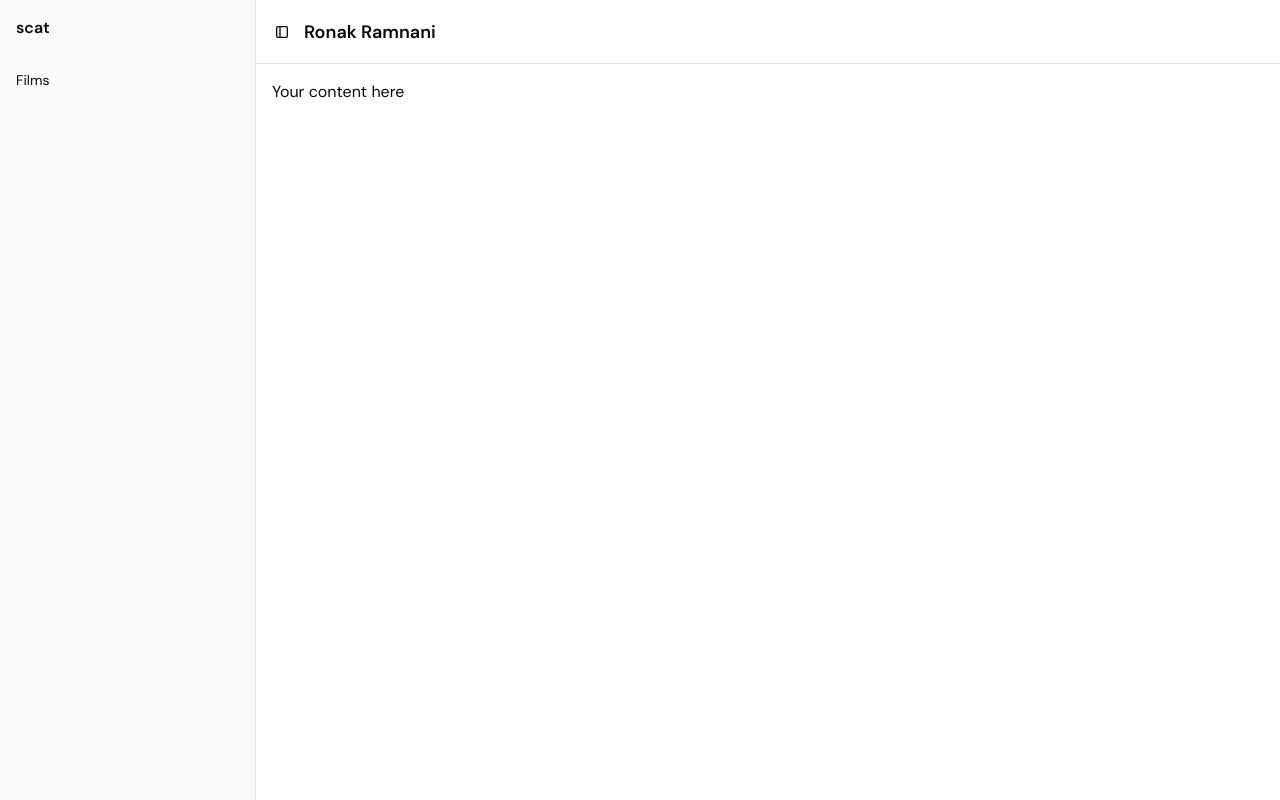
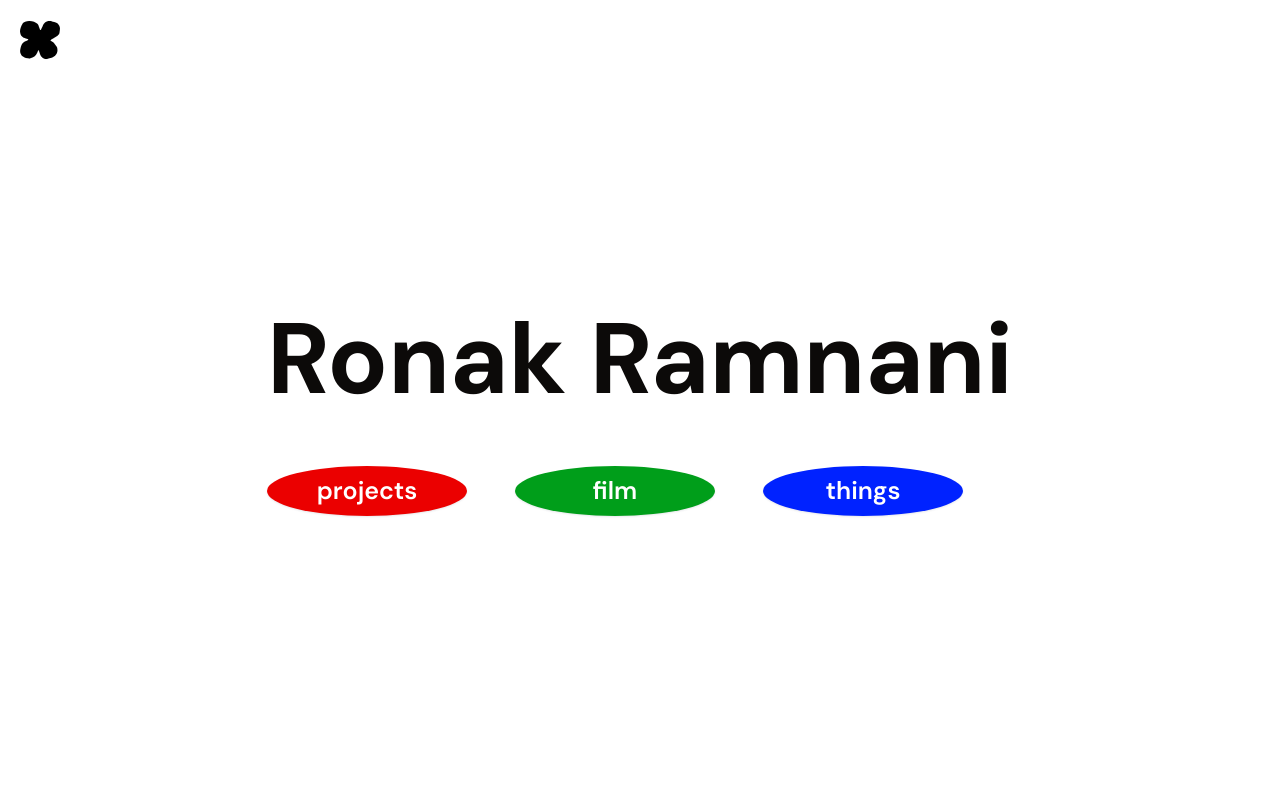
Before and after one commit to ronakexe/ronak-ramnani, a Next.js app: page / in a window 1280 px wide. Built offline with nearby package versions, Linux system fonts and the light colour scheme.

Commit message:
Update build and manifest files to include new routes for projects and things, and clean up Turbopack cache by removing obsolete entries. Adjust page components for improved structure and styling.

```diff
--- a/app/film/page.tsx
+++ b/app/film/page.tsx
@@ -1,10 +1,20 @@
-"use client"
+import Link from "next/link"
 
-import Link from "next/link"
-import { SidebarProvider, Sidebar, SidebarInset, SidebarTrigger, SidebarHeader, SidebarContent, SidebarMenu, SidebarMenuItem, SidebarMenuButton, SidebarGroupContent, SidebarGroup} from "@/components/ui/sidebar"
-
-export default function Page() {
+export default function FilmPage() {
   return (
-    <h1>films</h1>
+    <div style={{
+      position: "relative",
+      backgroundColor: "#009E1A",
+      minHeight: "100vh",
+      width: "100%",
+      display: "flex",
+      alignItems: "center",
+      justifyContent: "center"
+    }}>
+      <Link href="/" style={{ position: "absolute", top: "20px", left: "20px", zIndex: 10 }}>
+        <img src="/assets/scat_logo.svg" alt="SCAT Logo" style={{ width: "40px", height: "40px", cursor: "pointer" }} />
+      </Link>
+      <h1 style={{ color: "white", fontSize: "48px" }}>Film</h1>
+    </div>
   )
 }
--- a/app/page.tsx
+++ b/app/page.tsx
@@ -5,35 +5,81 @@ import { SidebarProvider, Sidebar, SidebarInset, SidebarTrigger, SidebarHeader,
 
 export default function Page() {
   return (
-    <SidebarProvider>
-      <Sidebar>
-        <SidebarHeader>
-          <h2 className="px-2 py-2 font-semibold">scat</h2>
-        </SidebarHeader>
-        <SidebarContent>
-          <SidebarGroup>
-            <SidebarGroupContent>
-              <SidebarMenu>
-                <SidebarMenuItem>
-                  <SidebarMenuButton render={<Link href="/film">Films</Link>} />
-                </SidebarMenuItem>
-              </SidebarMenu>
-            </SidebarGroupContent>
-          </SidebarGroup>
-        </SidebarContent>
-      </Sidebar>
-      <SidebarInset>
-        <header className="flex h-16 shrink-0 items-center gap-2 border-b px-4">
-          <SidebarTrigger className="-ml-1" />
-          <div className="flex flex-1 items-center gap-2">
-            <h1 className="text-lg font-semibold">Ronak Ramnani</h1>
-          </div>
-        </header>
-        <main className="flex flex-1 flex-col gap-4 p-4">
-          {/* Your page content goes here*/}
-          <div>Your content here</div>
-        </main>
-      </SidebarInset>
-    </SidebarProvider>
+  <div style={{ position: "relative", display: "flex", flexDirection: "column", alignItems: "center", justifyContent: "center", minHeight: "100vh", width: "100%" }}>
+    <Link href="/" style={{ position: "absolute", top: "20px", left: "20px", zIndex: 10 }}>
+      <img src="/assets/scat_logo.svg" alt="SCAT Logo" style={{ width: "40px", height: "40px", cursor: "pointer", filter: "brightness(0)" }} />
+    </Link>
+    <div style={{ display: "flex", flexDirection: "column", alignItems: "flex-start" }}>
+      <h1 style={{ fontSize: "100px", textAlign: "left", marginBottom: "2rem", fontWeight: "bold" }}>Ronak Ramnani</h1>
+      <div style={{ display: "flex", flexDirection: "row", gap: "3rem", justifyContent: "flex-start", alignItems: "center" }}>
+    <Link href="/projects" style={{ textDecoration: "none" }}>
+      <button
+        style={{
+          padding: "0",
+          backgroundColor: "#EB0000",
+          color: "white",
+          border: "none",
+          borderRadius: "50%",
+          fontWeight: "600",
+          fontSize: "25px",
+          cursor: "pointer",
+          height: "50px",
+          width: "200px",
+          display: "flex",
+          alignItems: "center",
+          justifyContent: "center",
+          boxShadow: "0 1px 2px rgba(16,30,54,0.10)"
+        }}
+      >
+        projects
+      </button>
+    </Link>
+    <Link href="/film" style={{ textDecoration: "none" }}>
+      <button
+        style={{
+          padding: "0",
+          backgroundColor: "#009E1A",
+          color: "white",
+          border: "none",
+          borderRadius: "50%",
+          fontWeight: "600",
+          fontSize: "25px",
+          cursor: "pointer",
+          height: "50px",
+          width: "200px",
+          display: "flex",
+          alignItems: "center",
+          justifyContent: "center",
+          boxShadow: "0 1px 2px rgba(16,30,54,0.10)"
+        }}
+      >
+        film
+      </button>
+    </Link>
+    <Link href="/things" style={{ textDecoration: "none" }}>
+      <button
+        style={{
+          padding: "0",
+          backgroundColor: "#0022FF",
+          color: "white",
+          border: "none",
+          borderRadius: "50%",
+          fontWeight: "600",
+          fontSize: "25px",
+          cursor: "pointer",
+          height: "50px",
+          width: "200px",
+          display: "flex",
+          alignItems: "center",
+          justifyContent: "center",
+          boxShadow: "0 1px 2px rgba(16,30,54,0.10)"
+        }}
+      >
+        things
+      </button>
+    </Link>
+      </div>
+    </div>
+  </div>
   )
 }
--- /dev/null
+++ b/app/projects/page.tsx
@@ -0,0 +1,20 @@
+import Link from "next/link"
+
+export default function ProjectsPage() {
+  return (
+    <div style={{
+      position: "relative",
+      backgroundColor: "#EB0000",
+      minHeight: "100vh",
+      width: "100%",
+      display: "flex",
+      alignItems: "center",
+      justifyContent: "center"
+    }}>
+      <Link href="/" style={{ position: "absolute", top: "20px", left: "20px", zIndex: 10 }}>
+        <img src="/assets/scat_logo.svg" alt="SCAT Logo" style={{ width: "40px", height: "40px", cursor: "pointer" }} />
+      </Link>
+      <h1 style={{ color: "white", fontSize: "48px" }}>Projects</h1>
+    </div>
+  )
+}
--- /dev/null
+++ b/app/things/page.tsx
@@ -0,0 +1,20 @@
+import Link from "next/link"
+
+export default function ThingsPage() {
+  return (
+    <div style={{
+      position: "relative",
+      backgroundColor: "#0022FF",
+      minHeight: "100vh",
+      width: "100%",
+      display: "flex",
+      alignItems: "center",
+      justifyContent: "center"
+    }}>
+      <Link href="/" style={{ position: "absolute", top: "20px", left: "20px", zIndex: 10 }}>
+        <img src="/assets/scat_logo.svg" alt="SCAT Logo" style={{ width: "40px", height: "40px", cursor: "pointer" }} />
+      </Link>
+      <h1 style={{ color: "white", fontSize: "48px" }}>Things</h1>
+    </div>
+  )
+}
```
Also changed, not shown: assets/scat_logo.svg (added), public/assets/scat_logo.svg (added).
